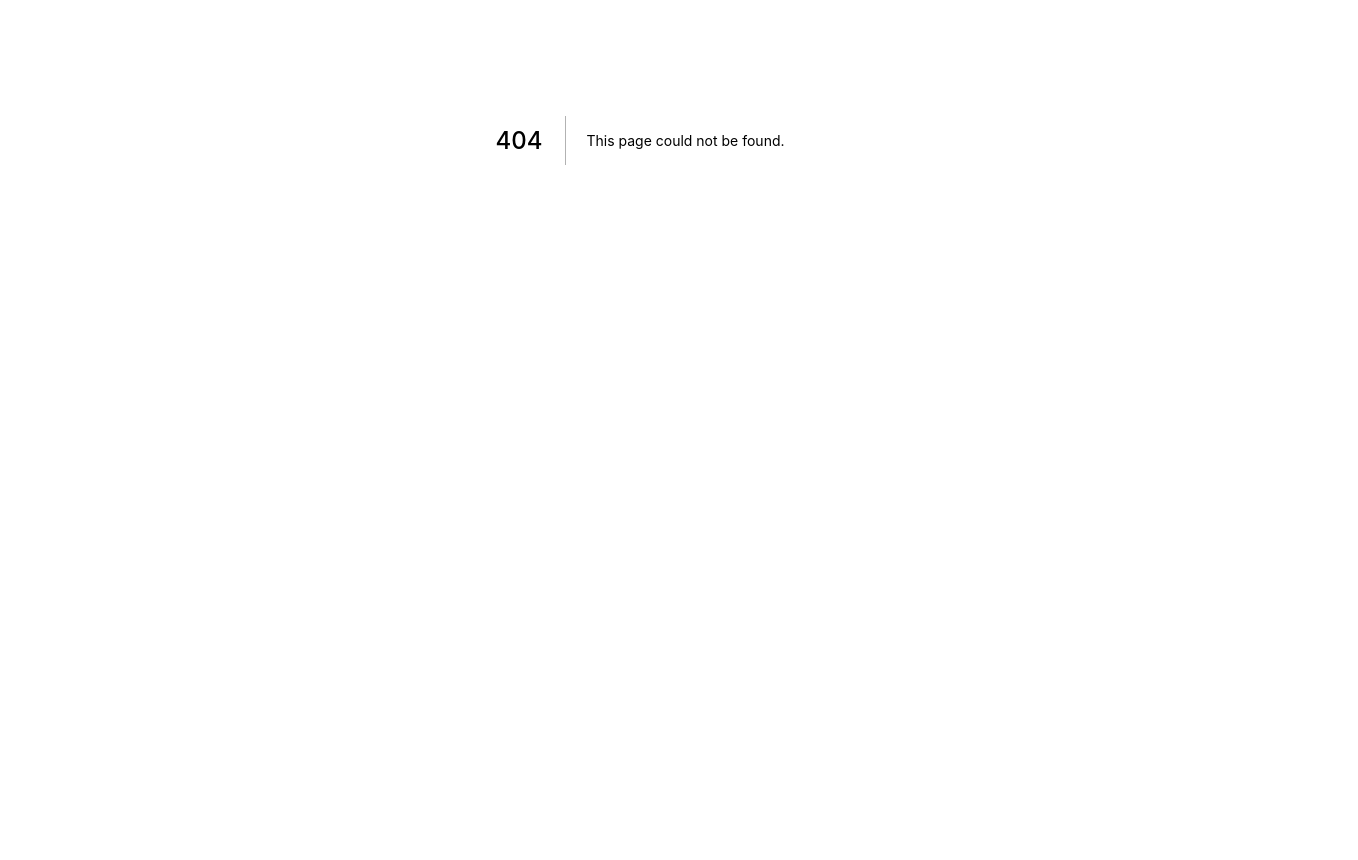
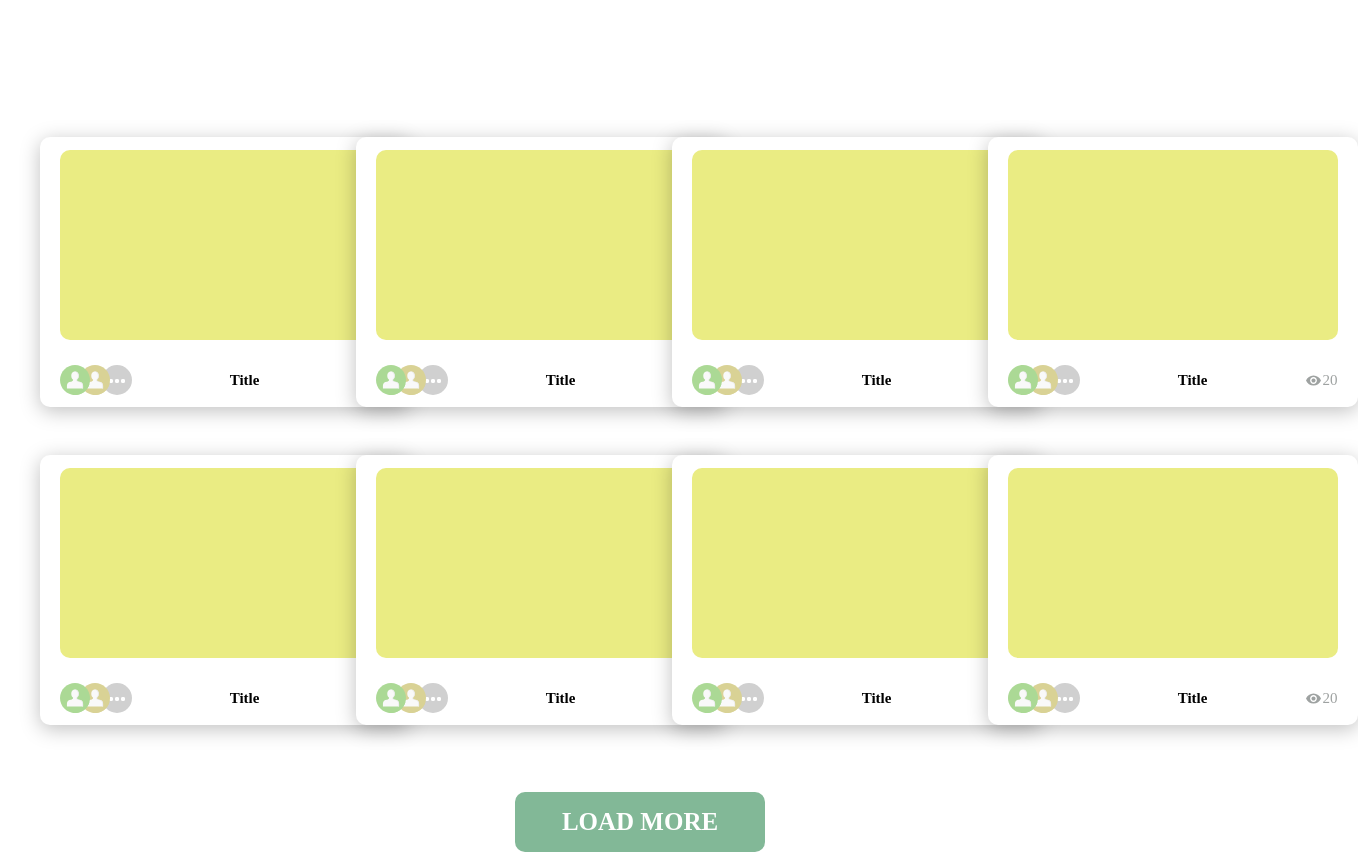
Before and after one commit to Smart-Highschool-Ace/Olio_Client, a Next.js app: page /portfolios in a window 1280 px wide. Before the commit this address had no page. Shown: the part 260-1120 px from the top of the page, 1358 px wide, since content can reach past the window. Before the commit the page ends 800 px from the top, so only its background shows below. Built offline with nearby package versions, Linux system fonts and the light colour scheme.

Commit message:
[CREATE] Create Portfolios Page

```diff
--- /dev/null
+++ b/src/pages/portfolios/Style.ts
@@ -0,0 +1,26 @@
+import styled from '@emotion/styled';
+
+export const Positioner = styled.div`
+    width: 100%;
+    display: flex;
+    flex-direction: column;
+    justify-content: center;
+`
+
+export const BoardList = styled.div`
+    width: 100%;
+    padding: 0 2.5%;
+    display: grid;
+    grid-template-columns: repeat(auto-fill, minmax(25%, auto));
+    grid-row-gap: 48px;
+`
+
+export const More = styled.div`
+    width: 100%;
+    display: flex;
+    align-items: center;
+    justify-content: center;
+
+    margin-top: 67px;
+    cursor: pointer;
+`
--- /dev/null
+++ b/src/pages/portfolios/index.tsx
@@ -0,0 +1,32 @@
+import React from 'react';
+import * as S from './Style';
+import Header from 'components/Header/Header';
+import Filter from 'components/Filter/Filter';
+import Board from 'components/Board/Board';
+import LoadMore from 'components/LoadMore/LoadMore';
+
+
+const Index: React.FC = () => {
+    return (
+      <S.Positioner>
+        <Header />
+        <Filter />
+        <S.BoardList>
+          <Board />
+          <Board />
+          <Board />
+          <Board />
+          <Board />
+          <Board />
+          <Board />
+          <Board />
+        </S.BoardList>
+        <S.More>
+          <LoadMore />
+        </S.More>
+      </S.Positioner>
+    );
+  };
+
+
+export default Index;
```
